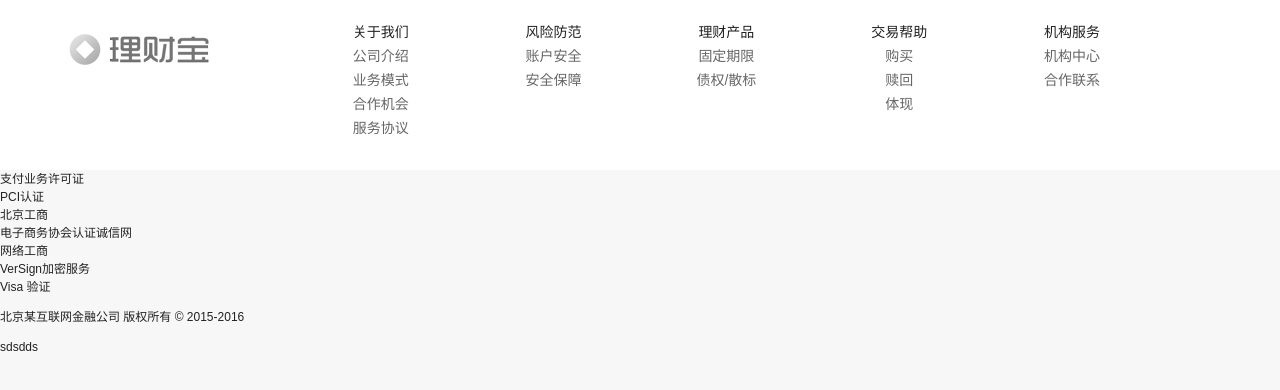
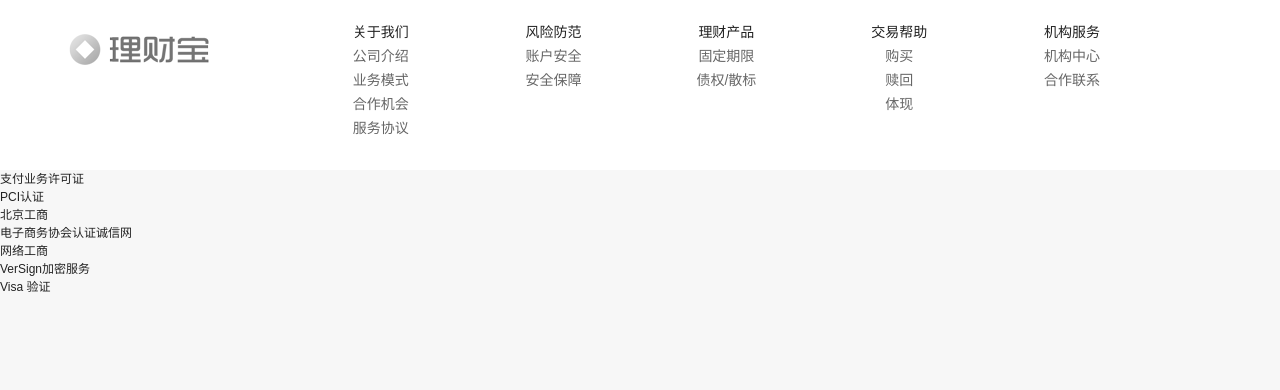
Before and after one commit to FrancisLL/responsiveWebPRA, a plain HTML site: page src/index.html in a window 1280 px wide. Shown: the part 98-488 px from the top of the page. Drawn offline with Linux system fonts and the light colour scheme.

```diff
--- a/src/index.html
+++ b/src/index.html
@@ -82,7 +82,7 @@
             <li><span>VerSign加密服务</span></li>
             <li><span>Visa 验证</span></li>
         </ul>
-        <p>北京某互联网金融公司 版权所有 © 2015-2016</p>
+        <!-- <p>北京某互联网金融公司 版权所有 © 2015-2016</p> -->
     </footer>
 
 
@@ -97,10 +97,10 @@
 
 
 
-    <nav>sdsdds</nav>
+    <!-- <nav>sdsdds</nav>
     <article></article>
     <section></section>
-    <b></b>
+    <b></b> -->
     <!-- 重点强调 -->
     <em></em>
     <i></i>
```
